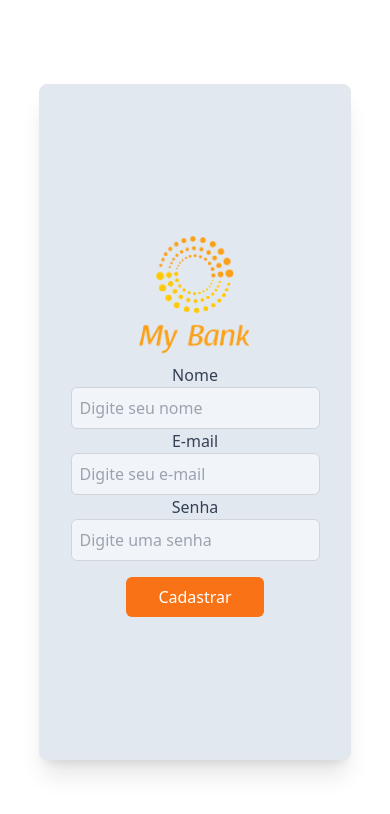
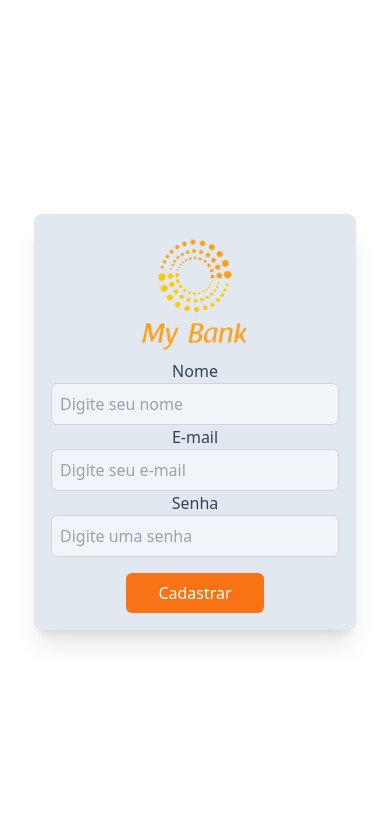
Before and after one commit to saulomagalhaes/my-bank, a React (Create React App) app in the folder frontend/: page /register in a window 390 px wide. Shown: the top 814 px of the page. Built offline with nearby package versions, Linux system fonts and the light colour scheme.

Commit message:
feat: :lipstick: adiciona responsividadeno form de cadastro

```diff
--- a/frontend/src/pages/RegisterUser/Form/index.tsx
+++ b/frontend/src/pages/RegisterUser/Form/index.tsx
@@ -22,9 +22,9 @@ export function Form() {
   return (
     <form
       onSubmit={handleSubmit}
-      className="flex flex-col items-center justify-center w-4/5 h-4/5 shadow-xl border rounded-lg bg-slate-200"
+      className="flex flex-col items-center justify-center py-4 px-4 shadow-xl border rounded-lg bg-slate-200 sm:w-3/5 sm:py-8 2xl:w-2/5 2xl:py-12"
     >
-      <img src={logo} alt="" className="w-40 h-30" />
+      <img src={logo} alt="" className="max-w-40 max-h-32" />
       <label htmlFor="name" className="text-slate-700">
         Nome
       </label>
@@ -34,7 +34,7 @@ export function Form() {
         value={name}
         placeholder="Digite seu nome"
         onChange={(event) => setName(event.target.value)}
-        className="border border-gray-300 rounded-md p-2 bg-slate-100"
+        className="border w-72 border-gray-300 rounded-md p-2 bg-slate-100"
       />
 
       <label htmlFor="email" className="text-slate-700">
@@ -46,7 +46,7 @@ export function Form() {
         value={email}
         placeholder="Digite seu e-mail"
         onChange={(event) => setEmail(event.target.value)}
-        className="border border-gray-300 rounded-md p-2 bg-slate-100"
+        className="border w-72 border-gray-300 rounded-md p-2 bg-slate-100"
       />
 
       <label htmlFor="password" className="text-slate-700">
@@ -58,7 +58,7 @@ export function Form() {
         value={password}
         placeholder="Digite uma senha"
         onChange={(event) => setPassword(event.target.value)}
-        className="border border-gray-300 rounded-md p-2 bg-slate-100"
+        className="border w-72 border-gray-300 rounded-md p-2 bg-slate-100 "
       />
 
       <button
```
